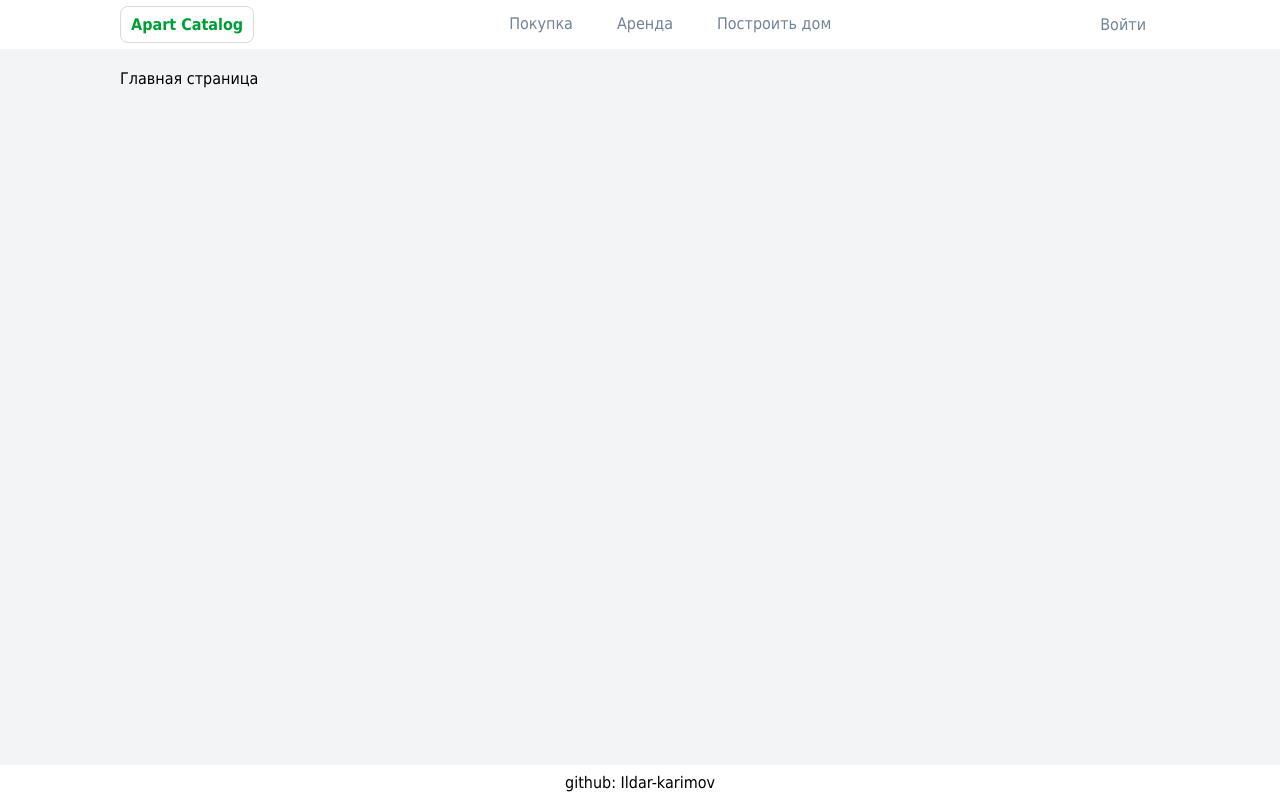
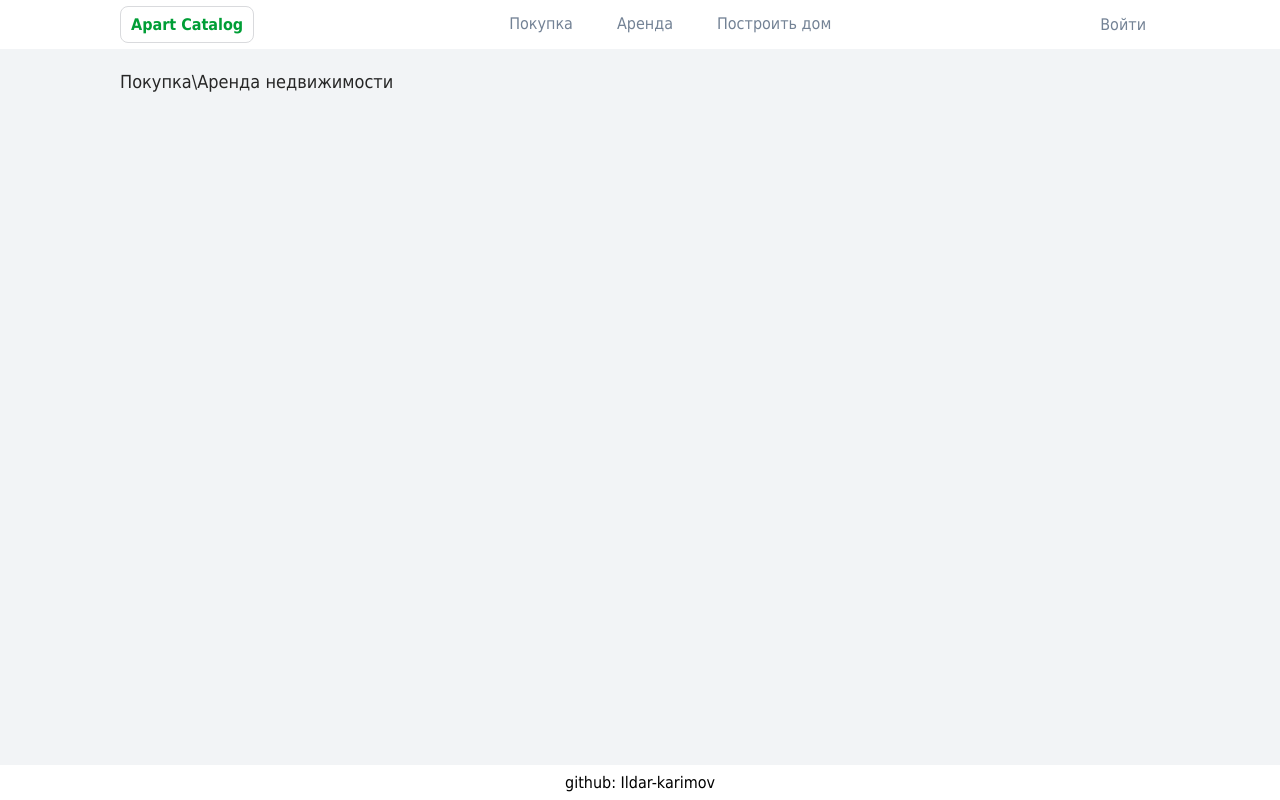
Before and after one commit to Ildar-karimov/apartment-catalog, a Nuxt app: page / in a window 1280 px wide. Built offline with nearby package versions, Linux system fonts and the light colour scheme.

Commit message:
feat: add UiText.vue

```diff
--- /dev/null
+++ b/app/components/ui/UiText.vue
@@ -0,0 +1,76 @@
+<script setup lang="ts">
+interface IProps {
+  size?: 'xs' | 'sm' | 'md' | 'lg'
+  isTruncated?: boolean
+  tag?: 'span' | 'p' | 'h1' | 'h2' | 'h3' | 'h4' | 'b' | 'i'
+  theme?: 'main'
+  lineClamp?: number | string
+}
+
+withDefaults(defineProps<IProps>(), {
+  size: 'sm',
+  isTruncated: false,
+  tag: 'span',
+  theme: 'main',
+  lineClamp: undefined,
+})
+</script>
+
+<template>
+  <component
+      :is="tag"
+      :class="[
+          'ui-text',
+          `ui-text--size-${size}`,
+          `ui-text--theme-${theme}`,
+          {
+            'ui-text--truncated': isTruncated,
+            'ui-text--line-clamp': lineClamp,
+          }
+      ]"
+      :style="{ '-webkit-line-clamp': lineClamp }"
+  >
+    <slot />
+  </component>
+</template>
+
+<style scoped lang="scss">
+.ui-text {
+  &--theme-main {
+    color: #262626;
+  }
+
+  &--size-xs {
+    font-size: rem(12);
+    line-height: rem(16);
+  }
+
+  &--size-sm {
+    font-size: rem(14);
+    line-height: rem(24);
+  }
+
+  &--size-md {
+    font-size: rem(18);
+    line-height: rem(26);
+  }
+
+  &--size-lg {
+    font-size: rem(24);
+    line-height: rem(32);
+  }
+
+  &--truncated {
+    display: inline-block;
+    text-overflow: ellipsis;
+    white-space: nowrap;
+    overflow: hidden;
+  }
+
+  &--line-clamp {
+    display: -webkit-box;
+    -webkit-box-orient: vertical;
+    overflow: hidden;
+  }
+}
+</style>
--- a/app/pages/index.vue
+++ b/app/pages/index.vue
@@ -3,9 +3,9 @@
 </script>
 
 <template>
-  <div>
-    <h1>Главная страница</h1>
-  </div>
+  <section class="home-page">
+    <UiText size="md" tag="h1">Покупка\Аренда недвижимости</UiText>
+  </section>
 </template>
 
 <style scoped>
```
